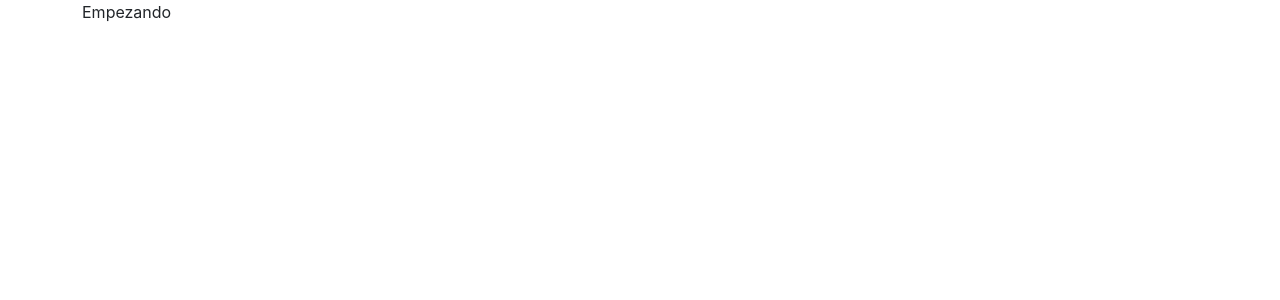
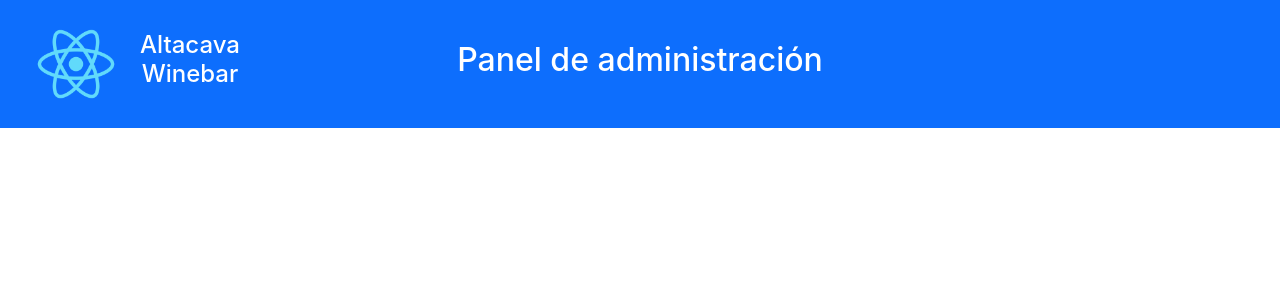
Before and after one commit to allanes/winebar-4-frontend, a React (Create React App) app in the folder frontend/: page / in a window 1280 px wide. Shown: the top 300 px of the page. Built offline with nearby package versions, Linux system fonts and the light colour scheme.

Commit message:
header inicial

```diff
--- a/frontend/src/App.tsx
+++ b/frontend/src/App.tsx
@@ -1,11 +1,12 @@
-import 'bootstrap/dist/css/bootstrap.min.css'
+import React from 'react';
+import 'bootstrap/dist/css/bootstrap.min.css';
+import { NavBar } from './components/NavBar/NavNar';
+import { Header } from './components/Header/Header';
 
 function App() {
   return (
-    <div className="container">
-      <p className=''>
-        Empezando
-      </p>
+    <div>
+      <Header />
     </div>
   );
 }
--- /dev/null
+++ b/frontend/src/components/Header/Header.tsx
@@ -0,0 +1,21 @@
+import React from 'react'
+
+import logoAltacava from '../../assets/icons/logo.png'
+
+export const Header = () => {
+	return (
+		<div className="container-fluid bg-primary text-white py-4">
+			<div className="row align-items-center">
+				<div className="col d-flex align-items-center">
+					<img src={logoAltacava} className="float-start mx-4 logocm" alt="Logo del centro médico esperanza" />
+					<h1 className='h4 text-center' >Altacava <br/>Winebar </h1>
+				</div>
+				<div className="col text-center">
+					<h2>Panel de administración</h2>
+				</div>
+				<div className="col">
+				</div>
+			</div>
+		</div>
+	)
+}
--- /dev/null
+++ b/frontend/src/components/NavBar/NavNar.tsx
@@ -0,0 +1,7 @@
+import React from 'react'
+
+export const NavBar = () => {
+  return (
+    <div>NavBar</div>
+  )
+}
--- /dev/null
+++ b/frontend/src/styles/components/_logoMeta.scss
@@ -0,0 +1,4 @@
+.logocm{
+    width: 5rem;
+    border-radius: 1rem;
+}
--- a/frontend/src/styles/styles.scss
+++ b/frontend/src/styles/styles.scss
@@ -1,7 +1,9 @@
 // Default configurations and variables
 
-@import './base/settings'
+@import './base/settings';
 
 // text, forms, and other styles
 
 // Components styles
+
+@import './components/logoMeta';
```
Also changed, not shown: frontend/src/components/SideBar/SideBar.tsx (added, +7 -0 lines), frontend/src/assets/icons/logo.png (added).
